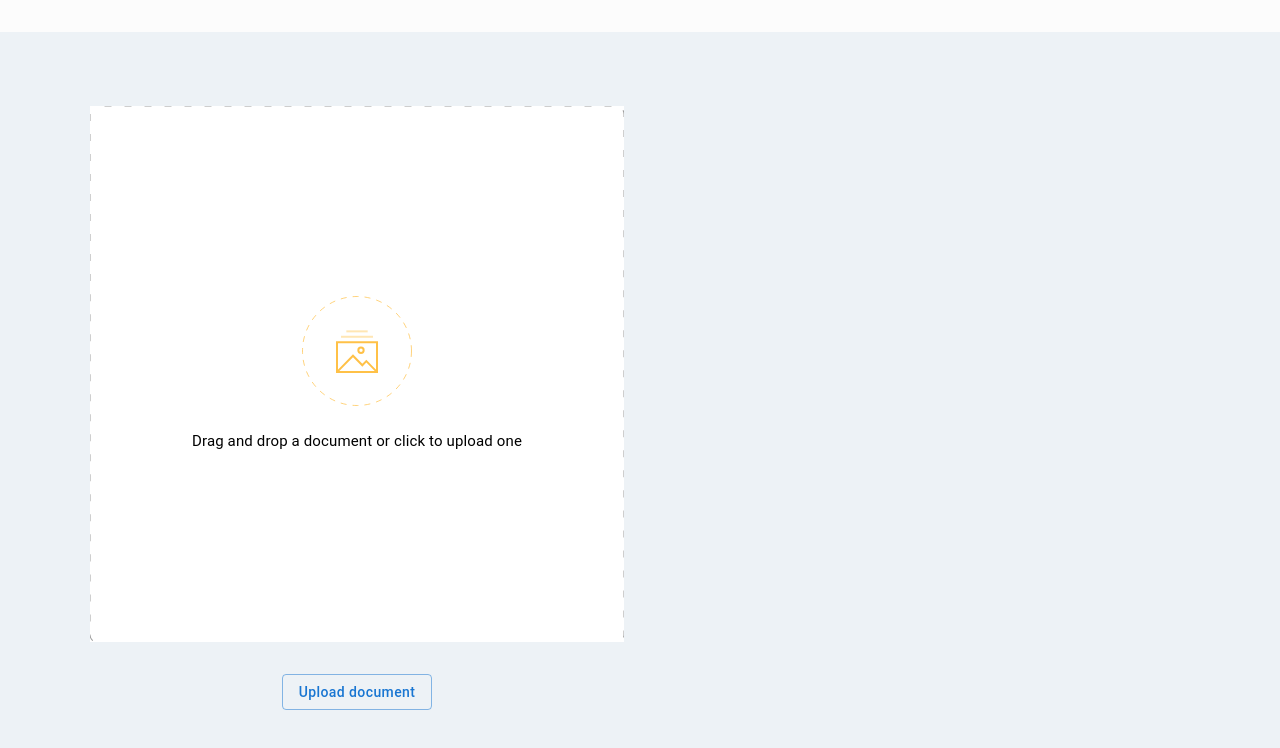
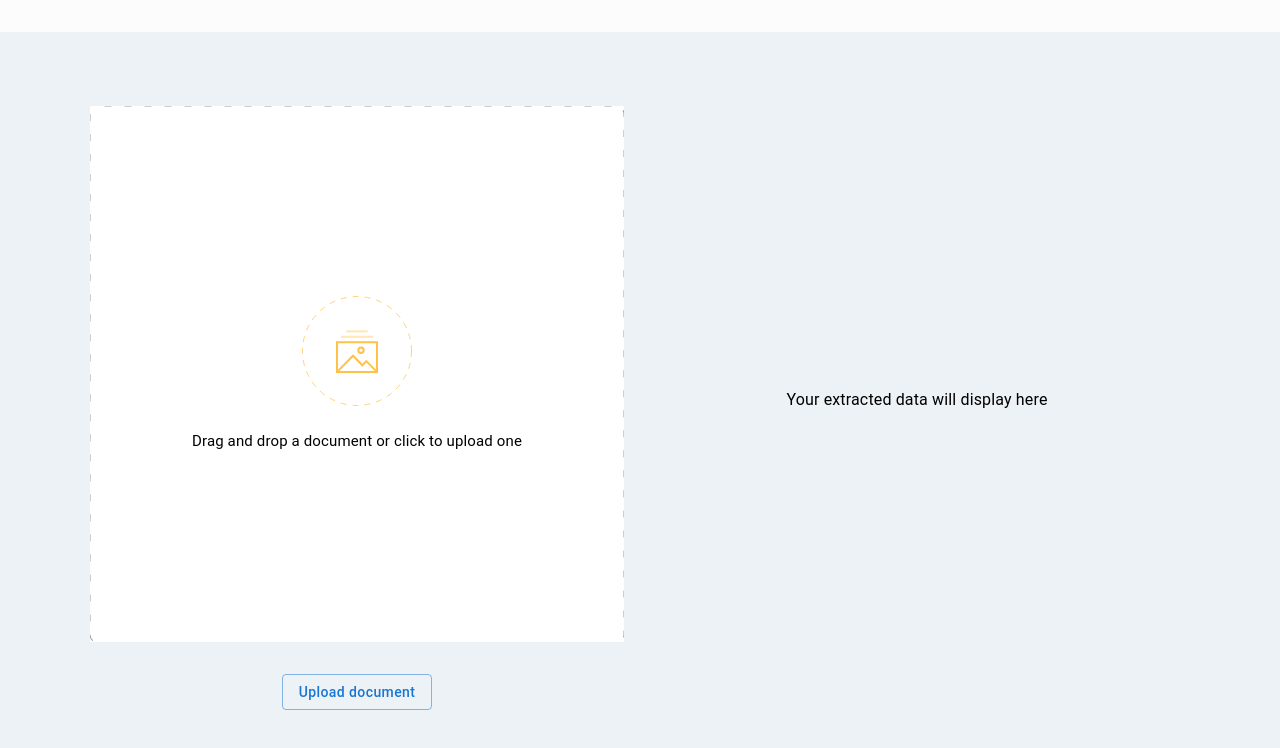
Before and after one commit to basnetrohit47/mindee, a React (Vite) app: page / in a window 1280 px wide. Shown: the top 748 px of the page. Built offline with nearby package versions, Linux system fonts and the light colour scheme; no server answers.

Commit message:
api response status added

```diff
--- a/src/components/documents/DocumentInterface.tsx
+++ b/src/components/documents/DocumentInterface.tsx
@@ -1,5 +1,5 @@
 import React, { useCallback, useState } from 'react'
-import { Button, Stack } from '@mui/material'
+import { Box, Button, Stack } from '@mui/material'
 import { useAtom } from 'jotai'
 import Dropzone from 'react-dropzone'
 import { AnnotationViewer } from 'react-mindee-js'
@@ -9,6 +9,7 @@ import { useAddDocument } from '../../hook/useAddDocument'
 import { documentResponse } from '../../store/document.store'
 import { predictionShapes } from '../../store/prediction.store'
 import AnnotationPlaceholder from './AnnotationPlaceholder'
+import { DocumentStatus } from './status/DocumentStatus'
 
 interface Props {
   onShapeHover: (shape: CustomeAnnotationShape) => void
@@ -21,6 +22,8 @@ const DocumentInterface = React.memo(({ onShapeHover }: Props) => {
   const {
     mutate: uploadDocument,
     data: documentUploadResponse,
+    status: documentUploadStatus,
+    error: documentUploadError,
     isSuccess: documentUploadSuccess,
   } = useAddDocument()
 
@@ -40,6 +43,11 @@ const DocumentInterface = React.memo(({ onShapeHover }: Props) => {
 
   console.log('interface re-rendered')
   return (
+    <Box sx={{ height: '100%' }}>
+      <DocumentStatus
+        documentStatus={documentUploadStatus}
+        documentError={documentUploadError}
+      />
       <Stack sx={{ height: '100%' }}>
         <Dropzone
           onDrop={(files) => handleDocumentUpload(files[0])}
@@ -107,6 +115,7 @@ const DocumentInterface = React.memo(({ onShapeHover }: Props) => {
           )}
         </Dropzone>
       </Stack>
+    </Box>
   )
 })
 
--- a/src/components/documents/index.tsx
+++ b/src/components/documents/index.tsx
@@ -1,5 +1,5 @@
 import { useCallback, useRef } from 'react'
-import { Box } from '@mui/material'
+import { Box, Typography } from '@mui/material'
 import { useAtom } from 'jotai'
 
 import { CustomeAnnotationShape } from '../../common/types'
@@ -68,12 +68,16 @@ const DocumentView = () => {
               paddingTop: '1rem',
             }}
           >
-            {getDocumentResponse && (
+            {getDocumentResponse ? (
               <PredictionInterface
                 jobId={getDocumentResponse.job.id}
                 inputRefs={inputRefs}
                 handleFieldHover={handleFieldHover}
               />
+            ) : (
+              <Box display={'flex'} alignItems={'center'} height={'100%'}>
+                <Typography>Your extracted data will display here</Typography>
+              </Box>
             )}
           </Box>
         </Box>
--- a/src/components/documents/status/PredictionStatus.tsx
+++ b/src/components/documents/status/PredictionStatus.tsx
@@ -2,7 +2,7 @@ import React from 'react'
 import { Box, Typography } from '@mui/material'
 
 interface Props {
-  predictionStatus: 'idle' | 'pending' | 'error' | 'success'
+  predictionStatus: 'pending' | 'error' | 'success'
   predictionError: Error | null
 }
 export const PredictionStatus = React.memo(
@@ -11,9 +11,6 @@ export const PredictionStatus = React.memo(
 
     return (
       <Box display={'flex'} alignItems={'center'} height={'100%'}>
-        {predictionStatus === 'idle' && (
-          <Typography>Your Extracted Data will display here</Typography>
-        )}
         {predictionStatus === 'pending' && (
           <Typography>Data Extracting .... </Typography>
         )}
```
Lines whose indentation alone changed are shown as unchanged.
